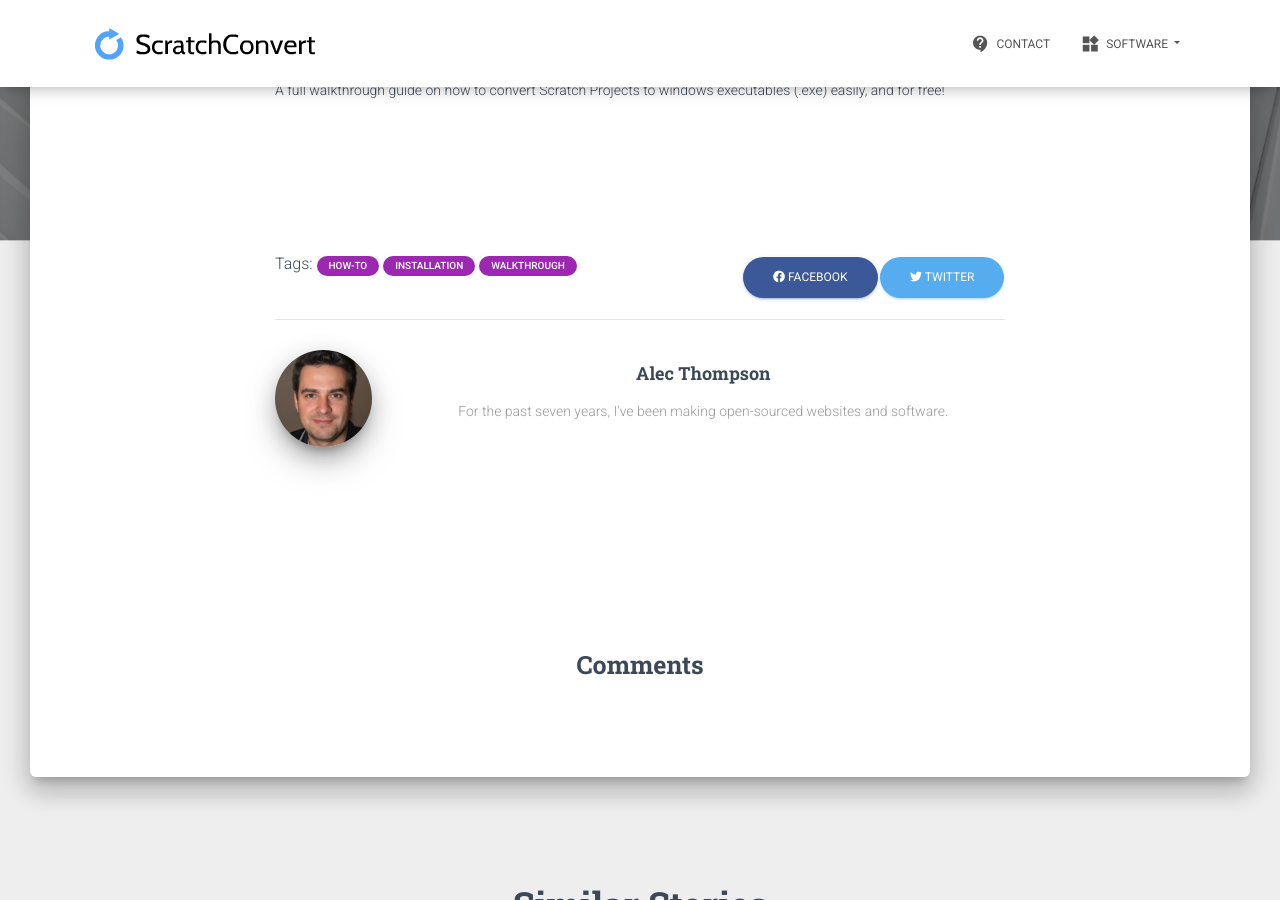
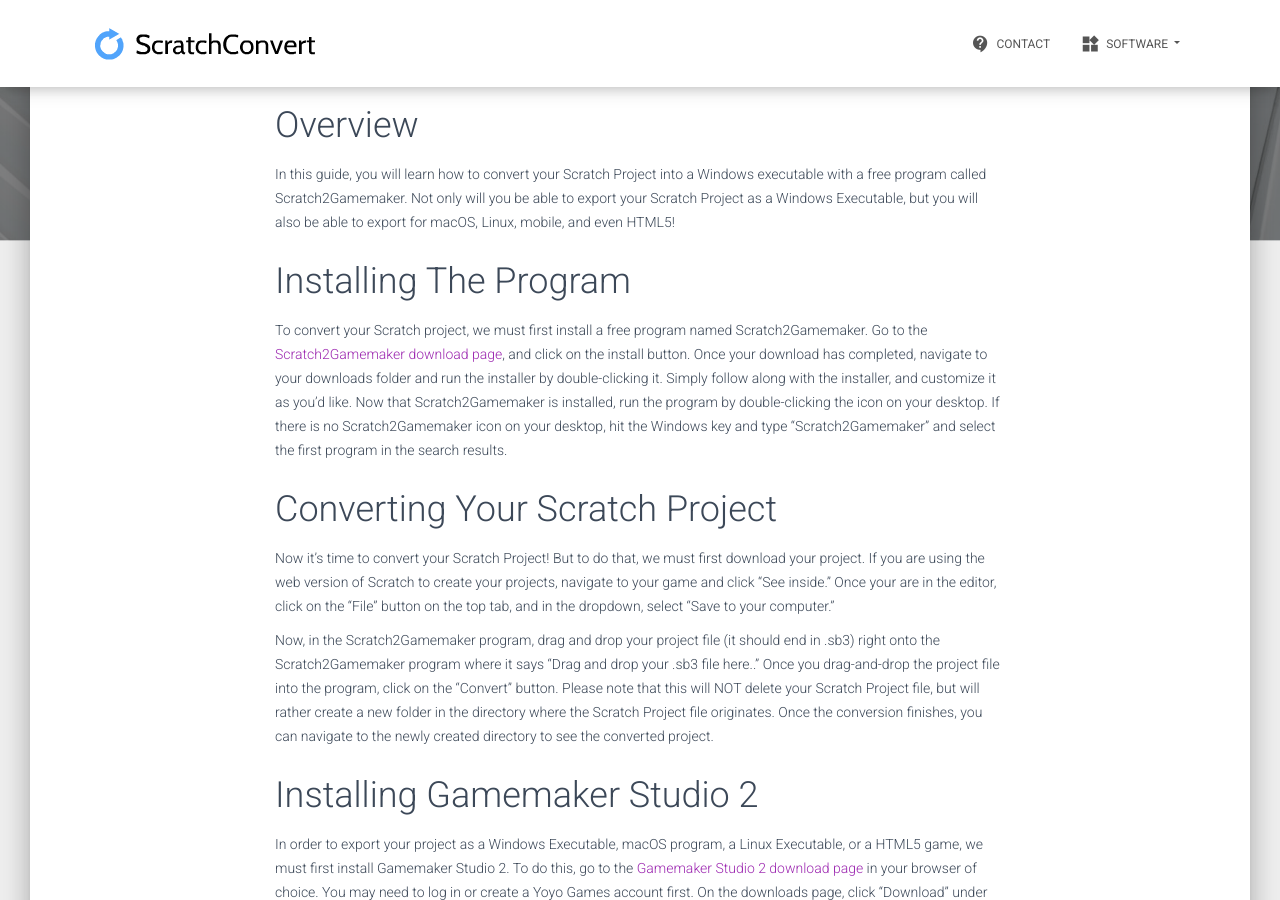
Before and after one commit to BunniByte/scratchconvert.com, a Jekyll site: the page built from _posts/2020-12-13-how-to-convert-scratch-projects-to-exe.md, in a window 1280 px wide and 900 px high, scrolled down 517 px. Built offline with Jekyll 4.4.1, drawn with Linux system fonts in a browser that asks for light colours; comment, search, counter and statistics services are not loaded; some of the changed text lies outside the part shown.

Commit message:
Update 2020-12-13-how-to-convert-scratch-projects-to-exe.md

```diff
--- a/_posts/2020-12-13-how-to-convert-scratch-projects-to-exe.md
+++ b/_posts/2020-12-13-how-to-convert-scratch-projects-to-exe.md
@@ -9,4 +9,26 @@
 tags: [how-to, installation, walkthrough]
 ---
 
-A full walkthrough guide on how to convert Scratch Projects to windows executables (.exe) easily, and for free!
+## Overview
+In this guide, you will learn how to convert your Scratch Project into a Windows executable with a free program called Scratch2Gamemaker. Not only will you be able to export your Scratch Project as a Windows Executable, but you will also be able to export for macOS, Linux, mobile, and even HTML5!
+
+## Installing The Program
+To convert your Scratch project, we must first install a free program named Scratch2Gamemaker. Go to the [Scratch2Gamemaker download page](https://scratchconvert.com/scratch2gamemaker), and click on the install button. Once your download has completed, navigate to your downloads folder and run the installer by double-clicking it. Simply follow along with the installer, and customize it as you'd like. Now that Scratch2Gamemaker is installed, run the program by double-clicking the icon on your desktop. If there is no Scratch2Gamemaker icon on your desktop, hit the Windows key and type "Scratch2Gamemaker" and select the first program in the search results.
+
+## Converting Your Scratch Project
+Now it's time to convert your Scratch Project! But to do that, we must first download your project. If you are using the web version of Scratch to create your projects, navigate to your game and click "See inside." Once your are in the editor, click on the "File" button on the top tab, and in the dropdown, select "Save to your computer."
+
+Now, in the Scratch2Gamemaker program, drag and drop your project file (it should end in .sb3) right onto the Scratch2Gamemaker program where it says "Drag and drop your .sb3 file here.." Once you drag-and-drop the project file into the program, click on the "Convert" button. Please note that this will NOT delete your Scratch Project file, but will rather create a new folder in the directory where the Scratch Project file originates. Once the conversion finishes, you can navigate to the newly created directory to see the converted project.
+
+## Installing Gamemaker Studio 2
+In order to export your project as a Windows Executable, macOS program, a Linux Executable, or a HTML5 game, we must first install Gamemaker Studio 2. To do this, go to the [Gamemaker Studio 2 download page](https://accounts.yoyogames.com/downloads) in your browser of choice. You may need to log in or create a Yoyo Games account first. On the downloads page, click "Download" under the "Windows IDE" section.
+
+In your downloads folder, run the Gamemaker Studio 2 Installer by double-clicking it, like last time, simply follow along with the installer. Once the installation has finished, navigate to your converted Scratch Project's directory and double-click the .yyz file.
+
+## Exporting your Scratch Project as a Windows Executable
+Now that your Scratch Project is converted and Gamemaker Studio 2 is installed, all you have to do now is export your project! You can do that with ease by clicking on the "Build" dropdown, and selecting "Create Executable."
+
+Now have to choose in what format you want you want it to be exported as-- either an installer or a .zip file. With an installer, the user will get an .exe installer file which they will have to go through before they can play your game. With a zip file, the user will not have to go through a setup process, but they will have to extract the zip and run the exe file. For now, let's package it as an installer by clicking "Package as Installer." Select the location you want to compile it to, and click "save." The program is now compiling! Once the compile completes, all you need to do is run the .exe file.
+
+## Conclusion
+If you would like to further customize your project, we have an article on just that, as well as the basics of GML (Gamemaker Studio 2's coding language.) Happy coding~
```
